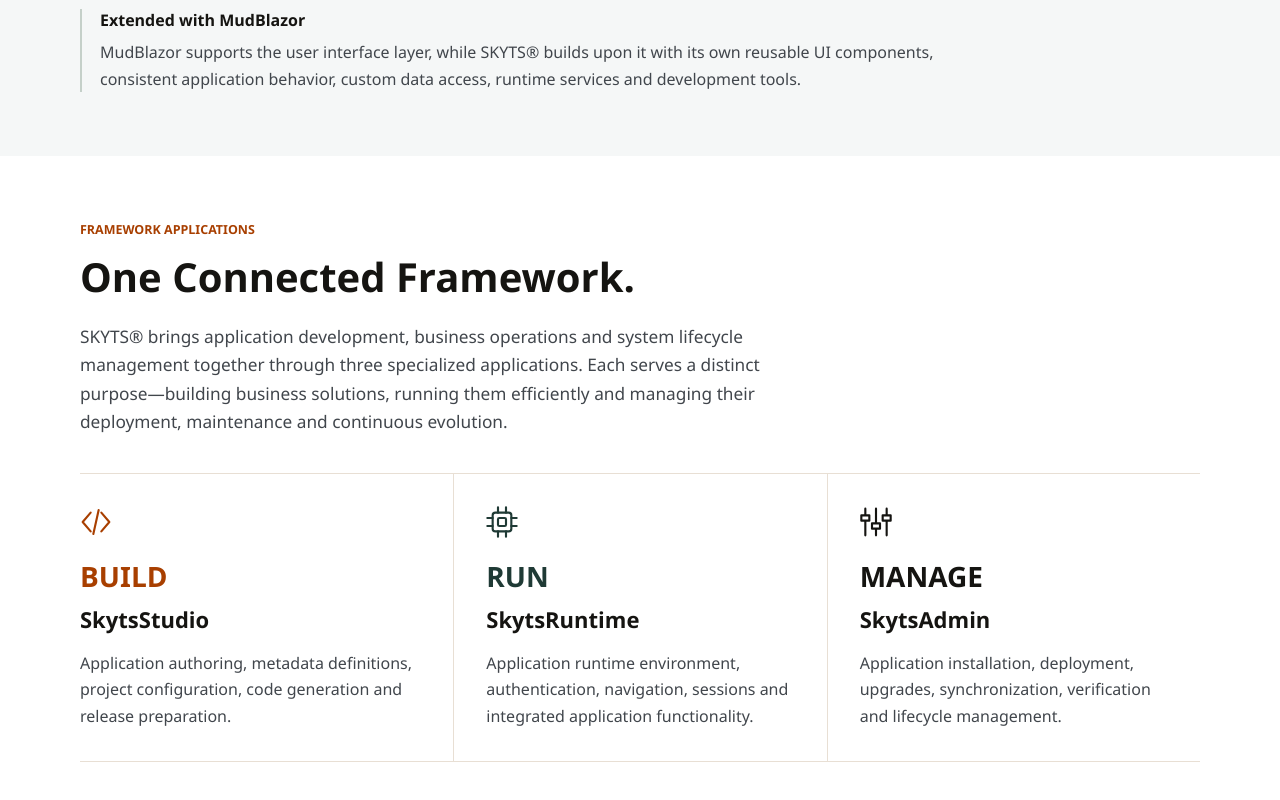
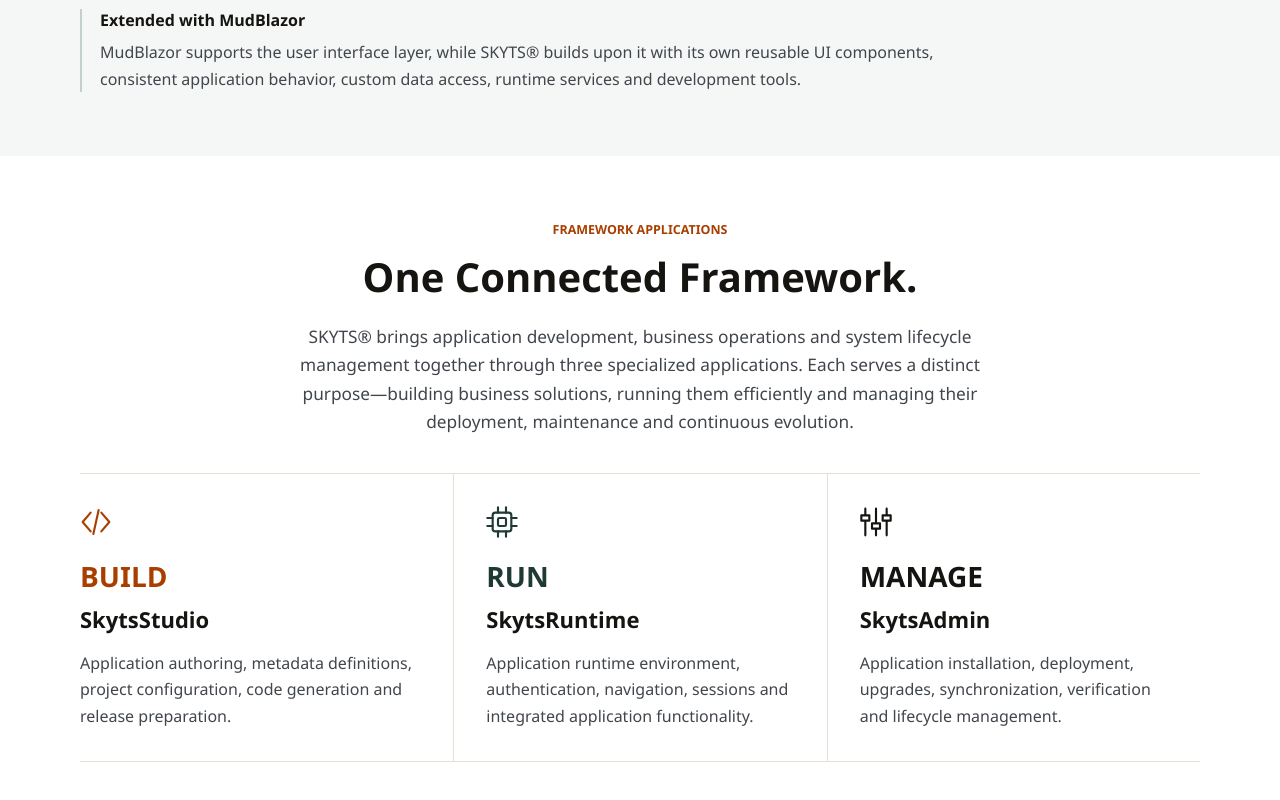
Before and after one commit to RIGHTOPENSOLUTIONS/SkytsWebsiteLive, a plain HTML site: page index.html in a window 1280 px wide. Shown: the part 1956-2756 px from the top of the page. Drawn offline with Linux system fonts and the light colour scheme.

Commit message:
Centered

```diff
--- a/assets/css/styles.css
+++ b/assets/css/styles.css
@@ -574,6 +574,18 @@
 
 .section-heading-wide {
   max-width: 1040px;
+  margin-right: auto;
+  margin-left: auto;
+}
+
+.story-layout > .section-heading,
+.section-heading-wide {
+  text-align: center;
+}
+
+.section-heading-wide > p:not(.eyebrow) {
+  margin-right: auto;
+  margin-left: auto;
 }
 
 .story-layout,
@@ -2182,8 +2194,7 @@
 }
 
 @media (min-width: 1101px) {
-  .story-copy p,
-  .solution-heading > p:last-child {
+  .story-copy p {
     text-align: justify;
     text-justify: inter-word;
     hyphens: auto;
```
